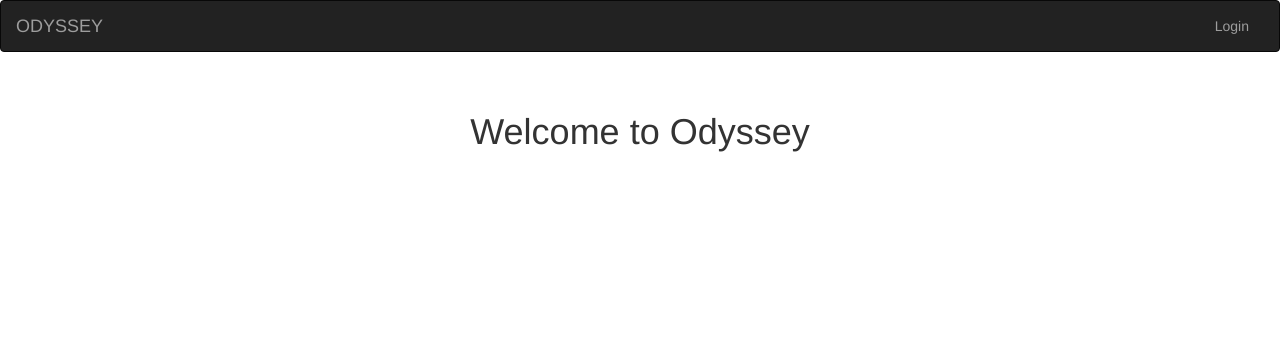
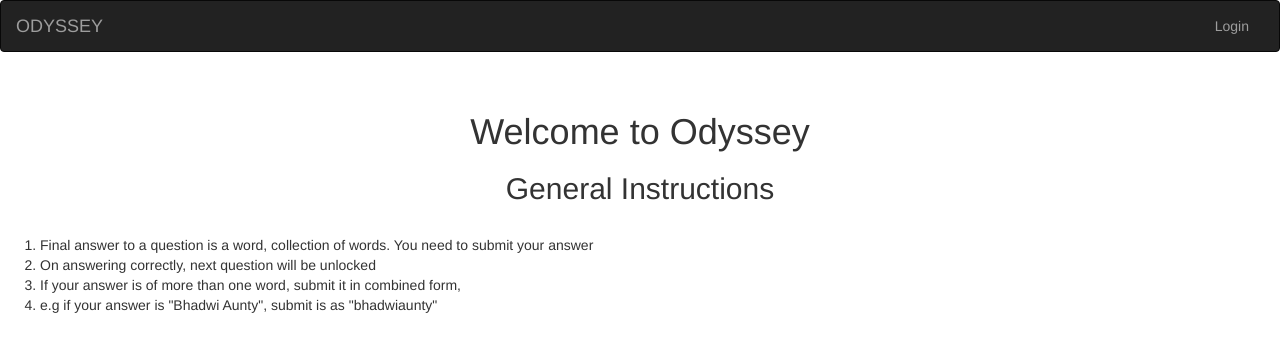
Before and after one commit to aniketp/Odyssey, a Django app: page / in a window 1280 px wide. Shown: the top 352 px of the page. Run offline with Django 3.2, Linux system fonts and the light colour scheme; some libraries are stand-ins or nearby versions.

Commit message:
LAnding modifications

```diff
--- a/landing/templates/landing.html
+++ b/landing/templates/landing.html
@@ -40,4 +40,16 @@
         <h1 style="text-align: center">Welcome to Odyssey</h1>
     </div>
 
+    <div>
+        <h2 style="text-align: center">General Instructions</h2>
+
+        <br>
+        <ol>
+            <li>Final answer to a question is a word, collection of words. You need to submit your answer</li>
+            <li>On answering correctly, next question will be unlocked</li>
+            <li>If your answer is of more than one word, submit it in combined form, </li>
+            <li>e.g if your answer is "Bhadwi Aunty", submit is as "bhadwiaunty"</li>
+        </ol>
+    </div>
+
 {% endblock %}
```
Also changed, not shown: db.sqlite3.
